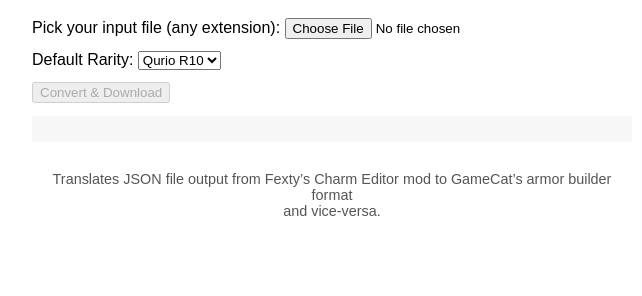
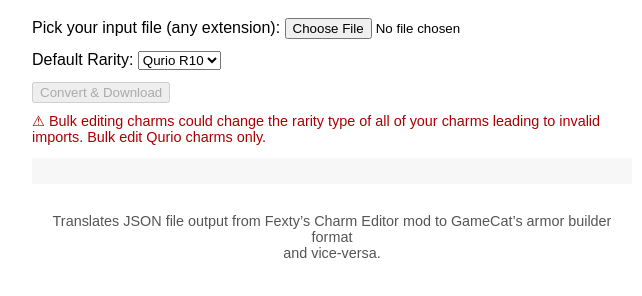
Before and after one commit to NoswalDev/MHRS_Charm_Formatter, a plain HTML site: page index.html in a window 1280 px wide. Shown: the part 72-368 px from the top of the page, without its empty margins (308-950 px from the left). Drawn offline with Linux system fonts and the light colour scheme.

Commit message:
Update index.html

```diff
--- a/index.html
+++ b/index.html
@@ -30,6 +30,9 @@
   </label>
 
   <button id="convertBtn" disabled>Convert &amp; Download</button>
+  <div id="warning" style="color:#a00; font-size:.9em; margin-top:.5em;">
+    ⚠ Bulk editing charms could change the rarity type of all of your charms leading to invalid imports. Bulk edit Qurio charms only.
+  </div>
   <pre id="log"></pre>
 
   <script src="main.js"></script>
```
